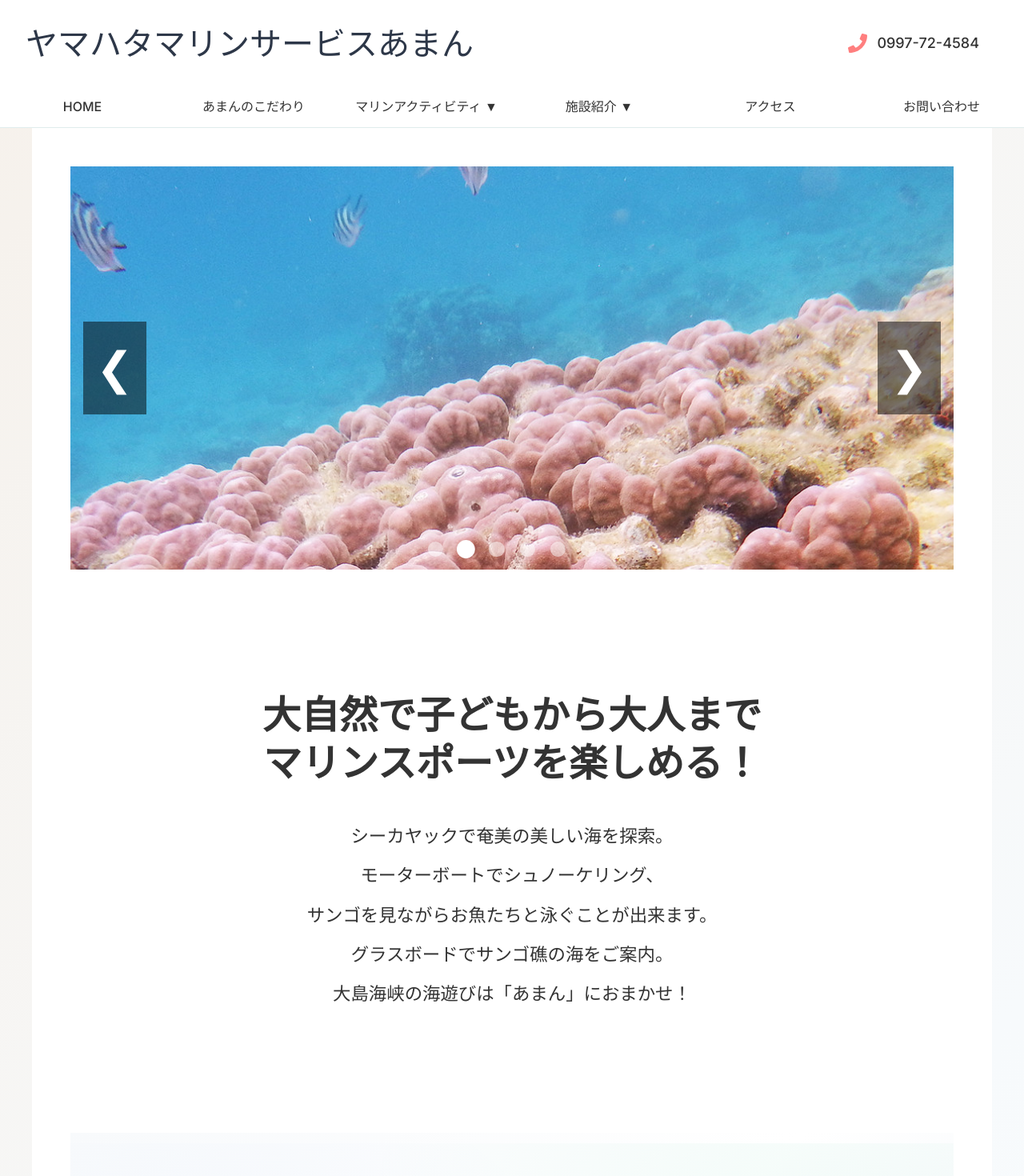
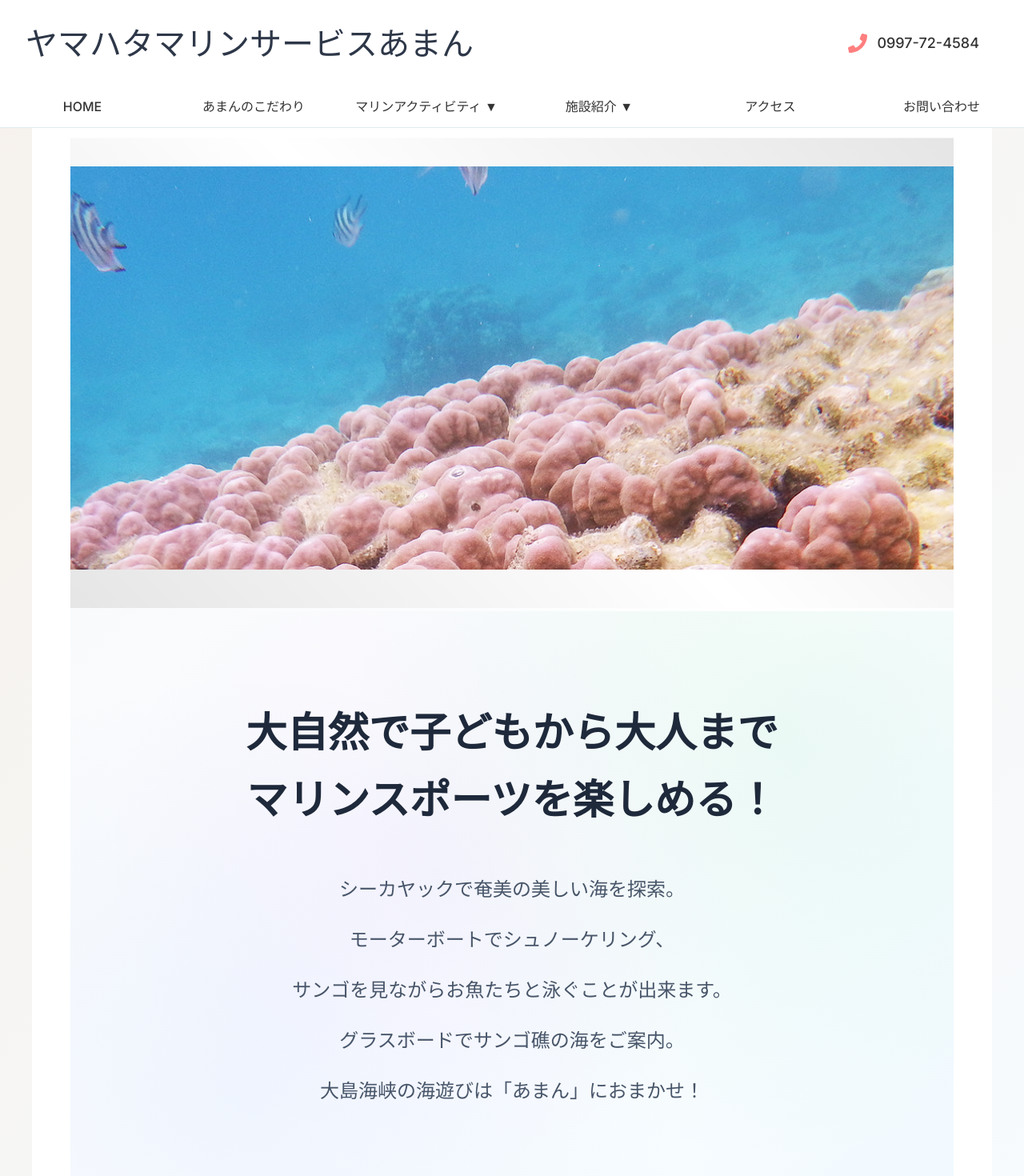
Before and after one commit to reolch/amamiaman, a Next.js app: page / in a window 1280 px wide. Shown: the top 1470 px of the page at 80% size. Built offline with nearby package versions, Linux system fonts and the light colour scheme; a web font is replaced by a local one.

Commit message:
修正しました

```diff
--- a/src/components/Section/AboutSection/AboutSection.jsx
+++ b/src/components/Section/AboutSection/AboutSection.jsx
@@ -1,24 +1,52 @@
+'use client';
+
 import styles from './AboutSection.module.css';
+import useParallax from '../../../hooks/useParallax';
+import useIntersectionObserver from '../../../hooks/useIntersectionObserver';
 
 const AboutSection = () => {
+  const [sectionRef, , hasSectionIntersected] = useIntersectionObserver();
+  const [parallaxRef, parallaxOffset] = useParallax(0.3);
+
+  const textLines = [
+    'シーカヤックで奄美の美しい海を探索。',
+    'モーターボートでシュノーケリング、',
+    'サンゴを見ながらお魚たちと泳ぐことが出来ます。',
+    'グラスボードでサンゴ礁の海をご案内。',
+    '大島海峡の海遊びは「あまん」におまかせ！'
+  ];
+
   return (
-    <section className={styles.section} aria-labelledby="about-section-heading">
-      <div className={styles.content}>
-        <h2 id="about-section-heading">
-          大自然で子どもから大人まで<br />
-          マリンスポーツを楽しめる！
+    <section
+      ref={(el) => {
+        sectionRef.current = el;
+        parallaxRef.current = el;
+      }}
+      className={`${styles.section} ${hasSectionIntersected ? styles.sectionVisible : ''}`}
+      aria-labelledby="about-section-heading"
+      style={{
+        '--parallax-offset': `${parallaxOffset}px`
+      }}
+    >
+      <div className={`${styles.content} ${hasSectionIntersected ? styles.contentVisible : ''}`}>
+        <h2
+          id="about-section-heading"
+          className={`${styles.title} ${hasSectionIntersected ? styles.titleVisible : ''}`}
+        >
+          <span className={styles.titleLine}>大自然で子どもから大人まで</span>
+          <span className={styles.titleLine}>マリンスポーツを楽しめる！</span>
         </h2>
-        <p>
-          シーカヤックで奄美の美しい海を探索。
-          <br />
-          モーターボートでシュノーケリング、
-          <br />
-          サンゴを見ながらお魚たちと泳ぐことが出来ます。
-          <br />
-          グラスボードでサンゴ礁の海をご案内。
-          <br />
-          大島海峡の海遊びは「あまん」におまかせ！
-        </p>
+        <div className={styles.textContainer}>
+          {textLines.map((line, index) => (
+            <p
+              key={index}
+              className={`${styles.textLine} ${hasSectionIntersected ? styles.textLineVisible : ''}`}
+              style={{ '--line-index': index }}
+            >
+              {line}
+            </p>
+          ))}
+        </div>
       </div>
     </section>
   );
--- a/src/components/Section/AboutSection/AboutSection.module.css
+++ b/src/components/Section/AboutSection/AboutSection.module.css
@@ -1,66 +1,134 @@
 .section {
     position: relative;
-    padding: 60px 20px;
+    padding: 80px 20px;
     text-align: center;
-    background-color: #ffffff;
+    background: linear-gradient(135deg, #f8fafc 0%, #ffffff 50%, #f0f9ff 100%);
     overflow: hidden;
+    opacity: 0;
+    transform: translateY(50px);
+    transition: all 1.2s cubic-bezier(0.25, 0.46, 0.45, 0.94);
 }
 
-.content {
-    opacity: 0;
-    transform: translateY(20%);
-    transition: opacity 1s ease-in-out, transform 1s ease-in-out;
-    animation: slideInWhenVisible 1s ease-in-out forwards;
-    animation-timeline: view();
-    animation-range: entry 0% entry 30%;
-}
-
-.contentAnimate {
+.sectionVisible {
     opacity: 1;
     transform: translateY(0);
 }
 
-/* Fallback for browsers that don't support view-timeline */
-@supports not (animation-timeline: view()) {
-    .content {
-        animation: slideInOnLoad 1s ease-in-out 0.5s forwards;
+.section::before {
+    content: '';
+    position: absolute;
+    top: 0;
+    left: 0;
+    width: 100%;
+    height: 100%;
+    background:
+        radial-gradient(circle at 20% 80%, rgba(59, 130, 246, 0.08) 0%, transparent 50%),
+        radial-gradient(circle at 80% 20%, rgba(16, 185, 129, 0.08) 0%, transparent 50%),
+        radial-gradient(circle at 40% 40%, rgba(168, 85, 247, 0.05) 0%, transparent 50%);
+    transform: translateY(calc(var(--parallax-offset, 0) * 0.2));
+    z-index: 0;
+    pointer-events: none;
+}
+
+.section > * {
+    position: relative;
+    z-index: 1;
+}
+
+.content {
+    max-width: 800px;
+    margin: 0 auto;
+    opacity: 0;
+    transform: translateY(60px);
+    transition: all 1s cubic-bezier(0.25, 0.46, 0.45, 0.94);
+}
+
+.contentVisible {
+    opacity: 1;
+    transform: translateY(0);
+}
+
+
+.title {
+    font-size: 2.2rem;
+    margin-bottom: 40px;
+    color: #1e293b;
+    font-weight: 800;
+    opacity: 0;
+    transform: translateY(30px);
+    transition: all 0.8s cubic-bezier(0.25, 0.46, 0.45, 0.94);
+    display: flex;
+    flex-direction: column;
+    gap: 10px;
+}
+
+.titleVisible {
+    opacity: 1;
+    transform: translateY(0);
+}
+
+.titleLine {
+    display: block;
+    opacity: 0;
+    transform: translateX(-50px) rotateX(45deg);
+    transition: all 0.8s cubic-bezier(0.25, 0.46, 0.45, 0.94);
+    perspective: 1000px;
+}
+
+.titleVisible .titleLine:nth-child(1) {
+    animation: titleLineSlideIn 0.8s ease-out 0.2s both;
+}
+
+.titleVisible .titleLine:nth-child(2) {
+    animation: titleLineSlideIn 0.8s ease-out 0.4s both;
+}
+
+@keyframes titleLineSlideIn {
+    0% {
+        opacity: 0;
+        transform: translateX(-50px) rotateX(45deg);
+    }
+    100% {
+        opacity: 1;
+        transform: translateX(0) rotateX(0deg);
     }
 }
 
-@keyframes slideInWhenVisible {
-    from {
-        opacity: 0;
-        transform: translateY(20%);
-    }
-    to {
-        opacity: 1;
-        transform: translateY(0);
-    }
+.textContainer {
+    margin-top: 20px;
 }
 
-@keyframes slideInOnLoad {
-    from {
-        opacity: 0;
-        transform: translateY(20%);
-    }
-    to {
-        opacity: 1;
-        transform: translateY(0);
-    }
+.textLine {
+    font-size: 1.1rem;
+    line-height: 2;
+    margin-bottom: 8px;
+    color: #475569;
+    opacity: 0;
+    transform: translateY(30px) rotateX(30deg);
+    transition: all 0.6s cubic-bezier(0.25, 0.46, 0.45, 0.94);
+    perspective: 1000px;
+    font-weight: 500;
 }
 
-.content h2 {
-    font-size: 2rem;
-    margin-bottom: 20px;
-    color: #333333;
-    font-weight: bold;
+.textLineVisible {
+    opacity: 1;
+    transform: translateY(0) rotateX(0deg);
+    animation: textLineSlideIn 0.6s ease-out calc(0.6s + var(--line-index, 0) * 0.1s) both;
 }
 
-.content p {
-    font-size: 1rem;
-    line-height: 1.8;
-    margin-bottom: 30px;
-    color: #333333;
+@keyframes textLineSlideIn {
+    0% {
+        opacity: 0;
+        transform: translateY(30px) rotateX(30deg) scale(0.95);
+    }
+    60% {
+        opacity: 0.8;
+        transform: translateY(5px) rotateX(5deg) scale(0.98);
+    }
+    100% {
+        opacity: 1;
+        transform: translateY(0) rotateX(0deg) scale(1);
+    }
 }
 
 .button {
@@ -82,44 +150,34 @@
 
 @media (min-width: 768px) {
     .section {
-        padding: 80px 40px;
+        padding: 100px 40px;
     }
 
-    .content h2 {
-        font-size: 2.5rem;
-        margin-bottom: 30px;
+    .title {
+        font-size: 2.8rem;
+        margin-bottom: 50px;
+        gap: 15px;
     }
 
-    .content p {
-        font-size: 1.2rem;
-        line-height: 2;
-        margin-bottom: 40px;
-    }
-
-    .button {
-        padding: 14px 30px;
-        font-size: 1.1rem;
+    .textLine {
+        font-size: 1.3rem;
+        margin-bottom: 12px;
     }
 }
 
 @media (min-width: 1024px) {
     .section {
-        padding: 100px 60px;
+        padding: 120px 60px;
     }
 
-    .content h2 {
-        font-size: 3rem;
-        margin-bottom: 40px;
+    .title {
+        font-size: 3.2rem;
+        margin-bottom: 60px;
+        gap: 20px;
     }
 
-    .content p {
-        font-size: 1.4rem;
-        line-height: 2.2;
-        margin-bottom: 50px;
-    }
-
-    .button {
-        padding: 16px 35px;
-        font-size: 1.2rem;
+    .textLine {
+        font-size: 1.5rem;
+        margin-bottom: 15px;
     }
 }
--- a/src/components/Section/HeroSection/HeroSection.jsx
+++ b/src/components/Section/HeroSection/HeroSection.jsx
@@ -2,6 +2,8 @@
 // src/components/Section/HeroSection/HeroSection.jsx
 import { useState, useEffect } from 'react';
 import styles from './HeroSection.module.css'; // CSS Module をインポート
+import useParallax from '../../../hooks/useParallax';
+import useIntersectionObserver from '../../../hooks/useIntersectionObserver';
 
 const slides = [
   {
@@ -51,18 +53,35 @@ const slides = [
 
 const HeroSection = ({ animationType = 'fade' }) => {
   const [currentSlide, setCurrentSlide] = useState(0);
+  const [isAnimating, setIsAnimating] = useState(false);
   const slideInterval = 5000;
 
+  const [heroRef, , hasHeroIntersected] = useIntersectionObserver();
+  const [parallaxRef, parallaxOffset] = useParallax(0.5);
+
   const nextSlide = () => {
+    if (isAnimating) return;
+    setIsAnimating(true);
     setCurrentSlide((prevSlide) =>
       prevSlide === slides.length - 1 ? 0 : prevSlide + 1
     );
+    setTimeout(() => setIsAnimating(false), 1200);
   };
 
   const prevSlide = () => {
+    if (isAnimating) return;
+    setIsAnimating(true);
     setCurrentSlide((prevSlide) =>
       prevSlide === 0 ? slides.length - 1 : prevSlide - 1
     );
+    setTimeout(() => setIsAnimating(false), 1200);
+  };
+
+  const goToSlide = (index) => {
+    if (isAnimating || index === currentSlide) return;
+    setIsAnimating(true);
+    setCurrentSlide(index);
+    setTimeout(() => setIsAnimating(false), 1200);
   };
 
   useEffect(() => {
@@ -71,24 +90,40 @@ const HeroSection = ({ animationType = 'fade' }) => {
   }, []);
 
   return (
-    <section className={styles['hero-section']}>
+    <section
+      ref={(el) => {
+        heroRef.current = el;
+        parallaxRef.current = el;
+      }}
+      className={`${styles['hero-section']} ${hasHeroIntersected ? styles['hero-section--visible'] : ''}`}
+      style={{
+        '--parallax-offset': `${parallaxOffset}px`
+      }}
+    >
       <div className={`${styles['hero-section__slideshow']} ${styles[`hero-section__slideshow--${animationType}`]}`}>
         {slides.map((slide, index) => (
           <div
             key={slide.id}
             className={`${styles['hero-section__slide']} ${
               index === currentSlide ? styles['hero-section__slide--active'] : ''
-            }`}
+            } ${styles[`hero-section__slide--${index < currentSlide ? 'prev' : index > currentSlide ? 'next' : 'current'}`]}`}
             aria-hidden={index !== currentSlide}
+            style={{
+              '--slide-index': index,
+              '--current-index': currentSlide,
+              '--parallax-speed': `${0.3 + (index * 0.1)}`,
+            }}
           >
+            <div className={styles['hero-section__image-wrapper']}>
               <img
                 src={slide.image}
                 alt={slide.alt}
                 className={styles['hero-section__slide-image']}
                 loading="lazy"
               />
+            </div>
             {index === currentSlide && (
-              <div className={styles['hero-section__catchphrase']}>
+              <div className={`${styles['hero-section__catchphrase']} ${styles['hero-section__catchphrase--animated']}`}>
                 <h1 className={styles['hero-section__title']}>{slide.catchphrase}</h1>
                 <p className={styles['hero-section__description']}>{slide.description}</p>
               </div>
@@ -96,18 +131,20 @@ const HeroSection = ({ animationType = 'fade' }) => {
           </div>
         ))}
         <button
-          className={`${styles['hero-section__nav-button']} ${styles['hero-section__nav-button--prev']}`}
+          className={`${styles['hero-section__nav-button']} ${styles['hero-section__nav-button--prev']} ${isAnimating ? styles['hero-section__nav-button--disabled'] : ''}`}
           onClick={prevSlide}
+          disabled={isAnimating}
           aria-label="前のスライド"
         >
-          ❮
+          <span className={styles['hero-section__nav-arrow']}>❮</span>
         </button>
         <button
-          className={`${styles['hero-section__nav-button']} ${styles['hero-section__nav-button--next']}`}
+          className={`${styles['hero-section__nav-button']} ${styles['hero-section__nav-button--next']} ${isAnimating ? styles['hero-section__nav-button--disabled'] : ''}`}
           onClick={nextSlide}
+          disabled={isAnimating}
           aria-label="次のスライド"
         >
-          ❯
+          <span className={styles['hero-section__nav-arrow']}>❯</span>
         </button>
         <div className={styles['hero-section__indicators']}>
           {slides.map((_, index) => (
@@ -116,9 +153,12 @@ const HeroSection = ({ animationType = 'fade' }) => {
               className={`${styles['hero-section__indicator']} ${
                 index === currentSlide ? styles['hero-section__indicator--active'] : ''
               }`}
-              onClick={() => setCurrentSlide(index)}
+              onClick={() => goToSlide(index)}
+              disabled={isAnimating}
               aria-label={`スライド${index + 1}`}
-            ></button>
+            >
+              <span className={styles['hero-section__indicator-ripple']}></span>
+            </button>
           ))}
         </div>
       </div>
--- a/src/components/Section/HeroSection/HeroSection.module.css
+++ b/src/components/Section/HeroSection/HeroSection.module.css
@@ -6,6 +6,27 @@
   width: 100%;
   height: 300px;
   overflow: hidden;
+  transform: translateY(50px);
+  opacity: 0;
+  transition: all 1.2s cubic-bezier(0.25, 0.46, 0.45, 0.94);
+}
+
+.hero-section--visible {
+  transform: translateY(0);
+  opacity: 1;
+}
+
+.hero-section::before {
+  content: '';
+  position: absolute;
+  top: 0;
+  left: 0;
+  width: 100%;
+  height: 100%;
+  background: linear-gradient(45deg, rgba(0,0,0,0.1) 0%, transparent 50%, rgba(0,0,0,0.1) 100%);
+  transform: translateY(calc(var(--parallax-offset, 0) * 0.3));
+  z-index: 1;
+  pointer-events: none;
 }
 
 .hero-section__slideshow {
@@ -21,20 +42,55 @@
   width: 100%;
   height: 100%;
   opacity: 0;
-  transform: scale(1);
-  transition: opacity 1s ease, transform 1s ease;
+  transform: scale(1.1) rotateY(15deg);
+  transition: all 1.2s cubic-bezier(0.25, 0.46, 0.45, 0.94);
+  perspective: 1000px;
+  transform-style: preserve-3d;
+}
+
+.hero-section__image-wrapper {
+  position: absolute;
+  top: 0;
+  left: 0;
+  width: 100%;
+  height: 100%;
+  overflow: hidden;
 }
 
 .hero-section__slide--active {
   opacity: 1;
-  transform: scale(1);
+  transform: scale(1) rotateY(0deg);
+  z-index: 2;
+}
+
+.hero-section__slide--prev {
+  transform: scale(0.9) translateX(-100%) rotateY(-30deg);
+  opacity: 0;
+}
+
+.hero-section__slide--next {
+  transform: scale(0.9) translateX(100%) rotateY(30deg);
+  opacity: 0;
+}
+
+.hero-section__slide--current {
+  transform: scale(1) rotateY(0deg);
 }
 
 .hero-section__slide-image {
+  position: absolute;
+  top: 0;
+  left: 0;
   width: 100%;
   height: 100%;
   object-fit: cover;
   object-position: center;
+  transition: transform 8s ease-out, filter 1s ease;
+  filter: brightness(0.9) contrast(1.1);
+}
+
+.hero-section__slide--active .hero-section__slide-image {
+  filter: brightness(1) contrast(1);
 }
 
 .hero-section__catchphrase {
@@ -45,7 +101,28 @@
   color: #fff;
   text-align: left;
   padding: 0 1rem;
-  text-shadow: 1px 1px 2px rgba(0, 0, 0, 0.7);
+  text-shadow: 2px 2px 8px rgba(0, 0, 0, 0.8);
+  z-index: 3;
+  opacity: 0;
+  transform: translateY(-50%) translateX(-50px);
+  transition: all 0.8s cubic-bezier(0.25, 0.46, 0.45, 0.94);
+}
+
+.hero-section__catchphrase--animated {
+  opacity: 1;
+  transform: translateY(-50%) translateX(0);
+  animation: catchphraseSlideIn 1s ease-out 0.5s both;
+}
+
+@keyframes catchphraseSlideIn {
+  0% {
+    opacity: 0;
+    transform: translateY(-50%) translateX(-50px) rotateX(30deg);
+  }
+  100% {
+    opacity: 1;
+    transform: translateY(-50%) translateX(0) rotateX(0deg);
+  }
 }
 
 .hero-section__title {
@@ -58,17 +135,17 @@
 }
 
 .hero-section__nav-button {
-  position: absolute;
-  top: 50%;
-  transform: translateY(-50%);
-  background: rgba(0, 0, 0, 0.5);
-  border: none;
-  color: #fff;
-  font-size: 2rem;
-  padding: 0.5rem;
-  cursor: pointer;
-  z-index: 10;
-  transition: background 0.3s ease, transform 0.3s ease;
+  display: none;
+}
+
+.hero-section__nav-arrow {
+  transition: transform 0.3s ease;
+}
+
+.hero-section__nav-button--disabled {
+  opacity: 0.5;
+  cursor: not-allowed;
+  transform: translateY(-50%) scale(0.9);
 }
 
 .hero-section__nav-button--prev {
@@ -79,44 +156,89 @@
   right: 1rem;
 }
 
-.hero-section__nav-button:hover,
-.hero-section__nav-button:focus {
-  background: rgba(0, 0, 0, 0.7);
+.hero-section__nav-button:hover:not(:disabled),
+.hero-section__nav-button:focus:not(:disabled) {
+  background: linear-gradient(135deg, rgba(59, 130, 246, 1) 0%, rgba(16, 185, 129, 1) 100%);
+  transform: translateY(-50%) scale(1.1);
+  box-shadow: 0 12px 30px rgba(59, 130, 246, 0.4);
   outline: none;
 }
 
+.hero-section__nav-button:hover:not(:disabled) .hero-section__nav-arrow {
+  transform: scale(1.2);
+}
+
 .hero-section__indicators {
-  position: absolute;
-  bottom: 1rem;
-  left: 50%;
-  transform: translateX(-50%);
-  display: flex;
+  display: none;
 }
 
 .hero-section__indicator {
-  display: inline-block;
-  width: 0.8rem;
-  height: 0.8rem;
-  margin: 0 0.3rem;
-  background-color: rgba(255, 255, 255, 0.5);
-  border: none;
+  position: relative;
+  width: 12px;
+  height: 12px;
+  background: rgba(255, 255, 255, 0.4);
+  border: 2px solid rgba(255, 255, 255, 0.6);
   border-radius: 50%;
   cursor: pointer;
-  transition: background-color 0.3s ease, transform 0.3s ease;
+  transition: all 0.4s cubic-bezier(0.25, 0.46, 0.45, 0.94);
+  overflow: hidden;
 }
 
-.hero-section__indicator--active,
-.hero-section__indicator:hover,
-.hero-section__indicator:focus {
-  background-color: #fff;
-  transform: scale(1.2);
+.hero-section__indicator-ripple {
+  position: absolute;
+  top: -2px;
+  left: -2px;
+  right: -2px;
+  bottom: -2px;
+  border-radius: 50%;
+  background: rgba(255, 255, 255, 0.3);
+  transform: scale(0);
+  transition: transform 0.3s ease;
+}
+
+.hero-section__indicator--active {
+  background: linear-gradient(135deg, #3b82f6 0%, #10b981 100%);
+  border-color: #fff;
+  transform: scale(1.3);
+  box-shadow: 0 0 20px rgba(59, 130, 246, 0.6);
+}
+
+.hero-section__indicator:hover:not(:disabled),
+.hero-section__indicator:focus:not(:disabled) {
+  background: rgba(255, 255, 255, 0.8);
+  border-color: #fff;
+  transform: scale(1.1);
+  outline: none;
+}
+
+.hero-section__indicator:hover:not(:disabled) .hero-section__indicator-ripple {
+  transform: scale(1);
 }
 
 /* Animation Types */
 
-/* Fade Animation */
+/* Fade Animation with 3D */
 .hero-section__slideshow--fade .hero-section__slide {
-  transition: opacity 1s ease;
+  transition: all 1.2s cubic-bezier(0.25, 0.46, 0.45, 0.94);
+}
+
+.hero-section__slideshow--fade .hero-section__slide--active {
+  animation: fadeIn3D 1.2s ease-out;
+}
+
+@keyframes fadeIn3D {
+  0% {
+    opacity: 0;
+    transform: scale(0.8) rotateY(45deg) translateZ(-100px);
+  }
+  50% {
+    opacity: 0.8;
+    transform: scale(0.95) rotateY(15deg) translateZ(-20px);
+  }
+  100% {
+    opacity: 1;
+    transform: scale(1) rotateY(0deg) translateZ(0);
+  }
 }
 
 /* Slide Horizontal Animation */
@@ -153,16 +275,37 @@
   opacity: 0;
 }
 
-/* Zoom Animation */
+/* Enhanced Zoom Animation with Parallax */
 .hero-section__slideshow--zoom .hero-section__slide {
-  transition: transform 1s ease, opacity 1s ease;
-  transform: scale(1.2);
+  transition: all 1.5s cubic-bezier(0.25, 0.46, 0.45, 0.94);
+  transform: scale(1.3) rotate(5deg);
   opacity: 0;
+  filter: blur(2px);
 }
 
 .hero-section__slideshow--zoom .hero-section__slide--active {
-  transform: scale(1);
+  transform: scale(1) rotate(0deg);
   opacity: 1;
+  filter: blur(0px);
+  animation: zoomInParallax 1.5s ease-out;
+}
+
+@keyframes zoomInParallax {
+  0% {
+    transform: scale(1.3) rotate(5deg) translateY(50px);
+    opacity: 0;
+    filter: blur(3px);
+  }
+  60% {
+    transform: scale(1.05) rotate(1deg) translateY(10px);
+    opacity: 0.9;
+    filter: blur(1px);
+  }
+  100% {
+    transform: scale(1) rotate(0deg) translateY(0);
+    opacity: 1;
+    filter: blur(0px);
+  }
 }
 
 /* Responsive Styles */
```
Lines whose indentation alone changed are shown as unchanged.
